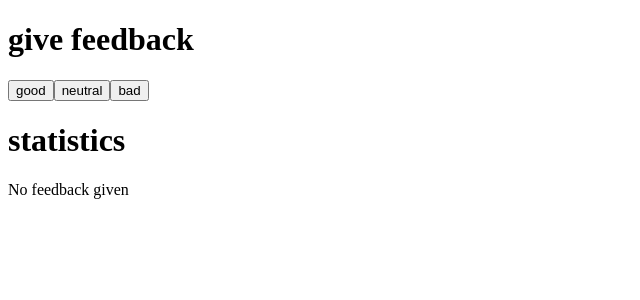
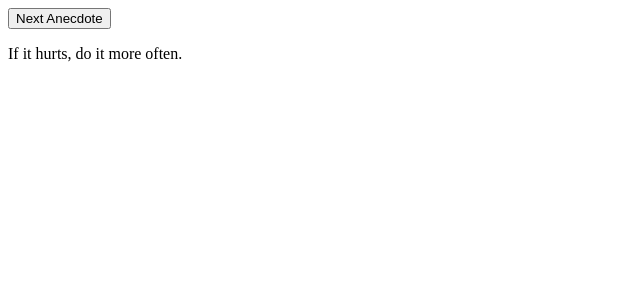
Before and after one commit to zzddkk/Web, a React (Vite) app in the folder part1/d/part1/: page / in a window 1280 px wide. Shown: the top 300 px of the page, without its empty margins (0-640 px from the left). Built offline with nearby package versions, Linux system fonts and the light colour scheme.

Commit message:
Part 1 d 1.12

```diff
--- a/part1/d/part1/src/App.jsx
+++ b/part1/d/part1/src/App.jsx
@@ -1,60 +1,31 @@
-import React, { useState } from 'react';
+import { useState } from 'react';
 
-const Button = ({ onClick, text }) => {
-  return (
-    <button onClick={onClick}>
-      {text}
-    </button>
-  )
-}
-
-const StatisticsLine = (props) => {
-  const text = props.text
-  const value = props.value
-  return (
-    <tr>
-      <td>{text}</td>
-      <td>{value}</td>
-    </tr>
-  )
-}
-
-const Statistics = (props) => {
-  const { good, neutral, bad } = props
-  if (good === 0 && neutral === 0 && bad === 0) {
-    return (
-      <div>
-        <p>No feedback given</p>
-      </div>
-    )
-  }
-  return (
-    <table>
-      <tbody>
-      <StatisticsLine text='good' value={good} />
-      <StatisticsLine text='neutral' value={neutral} />
-      <StatisticsLine text='bad' value={bad} />
-      <StatisticsLine text='all' value={good + neutral + bad} />
-      <StatisticsLine text='average' value={(good - bad) / (good + neutral + bad)} />
-      <StatisticsLine text="positive" value={(good / (good + neutral + bad)) * 100 + ' %'} />
-      </tbody>
-    </table>
-  )
+const SetSelected = (l, setSelected) => {
+  let num = Math.floor(Math.random() * l);
+  setSelected(num);
 }
 
 const App = () => {
-  const [good, setGood] = useState(0)
-  const [neutral, setNeutral] = useState(0)
-  const [bad, setBad] = useState(0)
+  const anecdotes = [
+    'If it hurts, do it more often.',
+    'Adding manpower to a late software project makes it later!',
+    'The first 90 percent of the code accounts for the first 90 percent of the development time...The remaining 10 percent of the code accounts for the other 90 percent of the development time.',
+    'Any fool can write code that a computer can understand. Good programmers write code that humans can understand.',
+    'Premature optimization is the root of all evil.',
+    'Debugging is twice as hard as writing the code in the first place. Therefore, if you write the code as cleverly as possible, you are, by definition, not smart enough to debug it.',
+    'Programming without an extremely heavy use of console.log is same as if a doctor would refuse to use x-rays or blood tests when diagnosing patients.',
+    'The only way to go fast, is to go well.'
+  ];
+  const [selected, setSelected] = useState(0);
+
   return (
     <div>
-      <h1>give feedback</h1>
-      <Button text='good' onClick={() => setGood(good+1)} />
-      <Button text='neutral' onClick={() => setNeutral(neutral+1)} />
-      <Button text='bad' onClick={() => setBad(bad+1)} />
-      <h1>statistics</h1>
-      <Statistics good={good} neutral={neutral} bad={bad} />
+      <button onClick={() => SetSelected(anecdotes.length, setSelected)}>
+        Next Anecdote
+      </button>
+      <p>{anecdotes[selected]}</p>
     </div>
-  )
+  );
 }
-export default App
+
+export default App;
```
